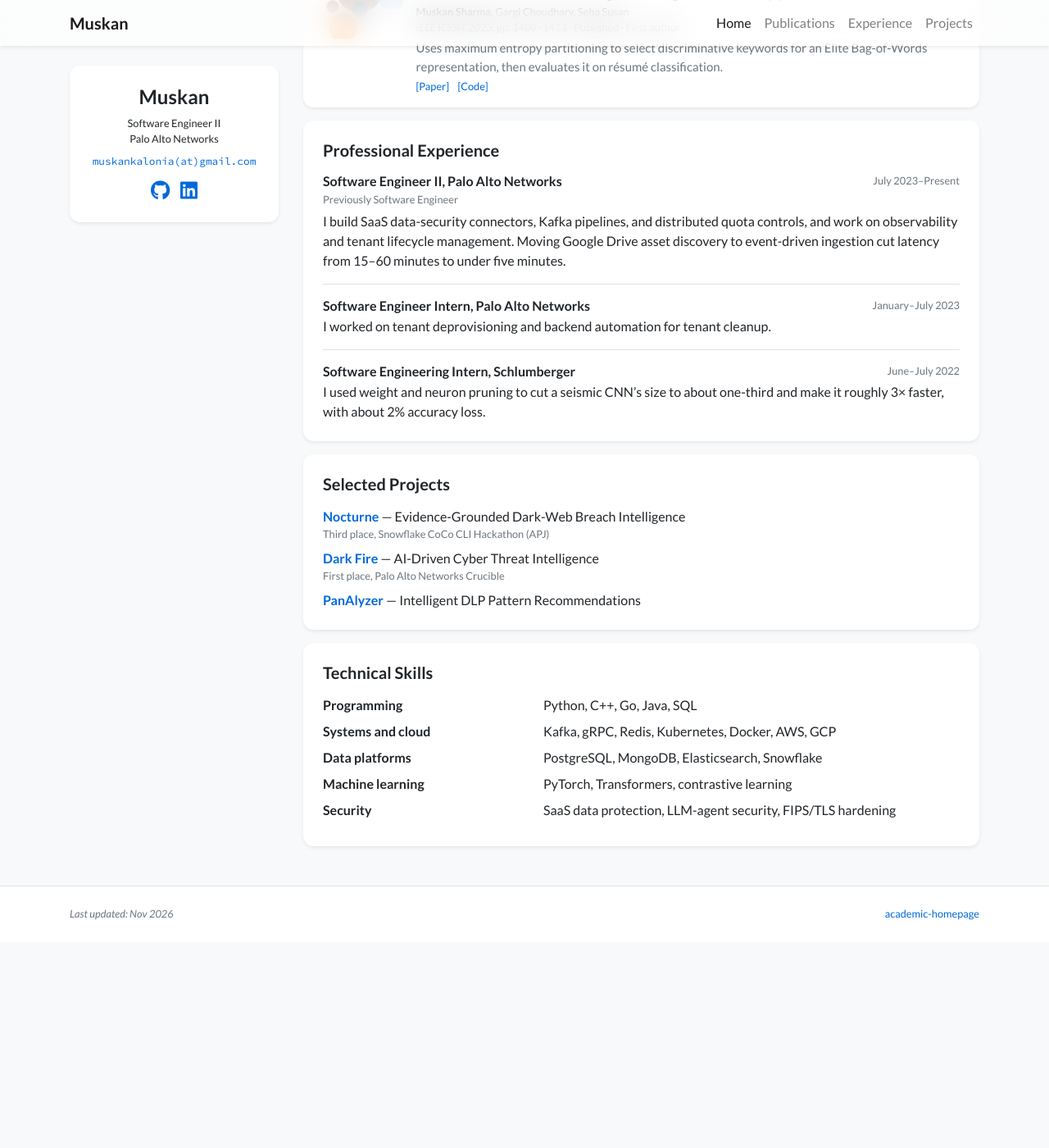
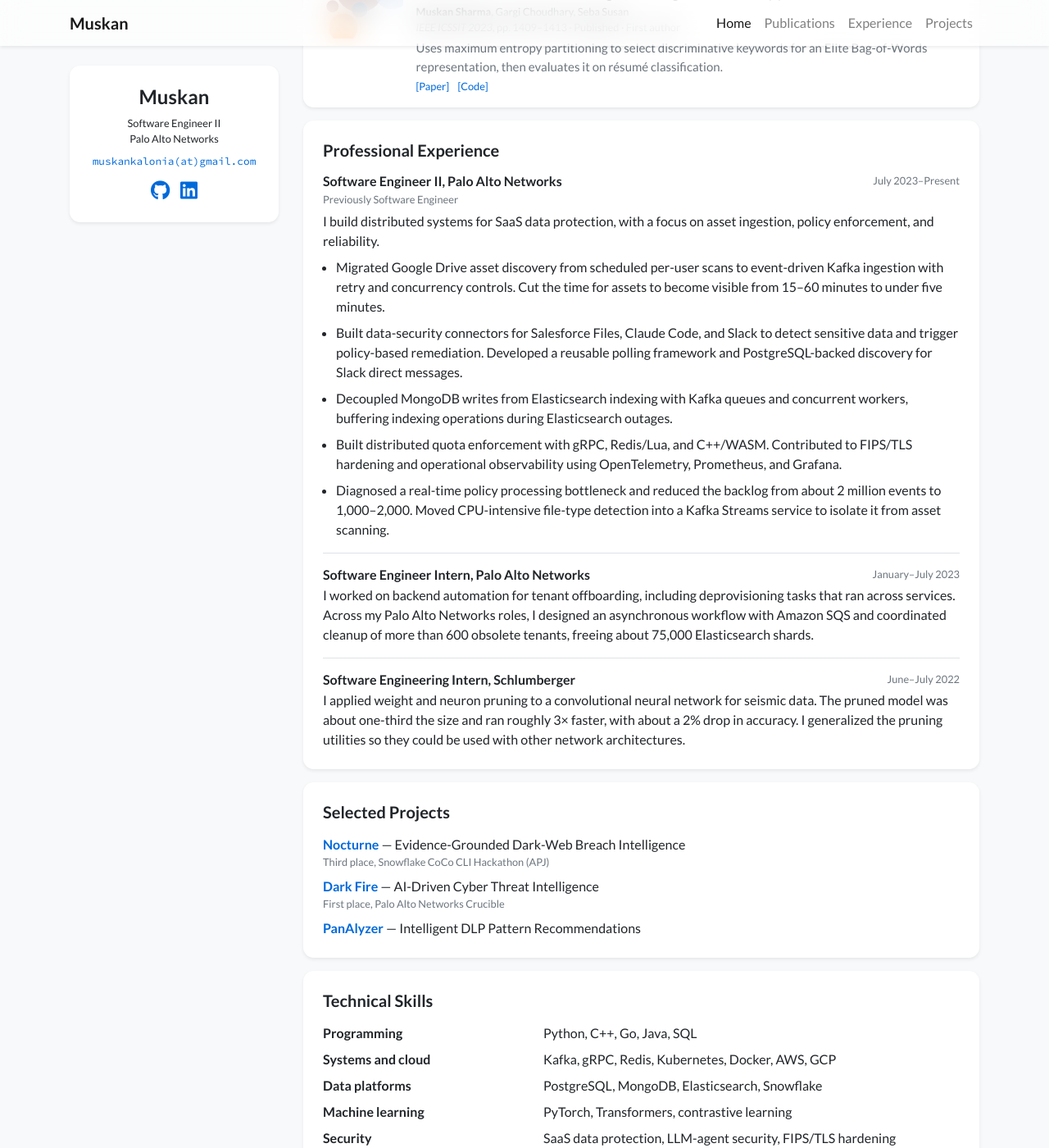
Before and after one commit to Muskankalonia/muskankalonia.github.io, a Jekyll site: the page built from index.html, in a window 1280 px wide and 1400 px high, scrolled down 1277 px. Shown: the whole window at 82% size. Built offline with Jekyll 4.4.1, drawn with Linux system fonts in a browser that asks for light colours; before the commit the page ends 2426 px from its top, so only the background shows below that.

Commit message:
Expand professional experience with engineering highlights

```diff
--- a/_data/experience.yml
+++ b/_data/experience.yml
@@ -3,16 +3,27 @@
   previous: Previously Software Engineer
   date: July 2023–Present
   summary: >-
-    I build SaaS data-security connectors, Kafka pipelines, and distributed quota controls, and work on observability and tenant lifecycle management. Moving Google Drive asset discovery to event-driven ingestion cut latency from 15–60 minutes to under five minutes.
+    I build distributed systems for SaaS data protection, with a focus on asset ingestion, policy enforcement, and reliability.
+  highlights:
+    - >-
+      Migrated Google Drive asset discovery from scheduled per-user scans to event-driven Kafka ingestion with retry and concurrency controls. Cut the time for assets to become visible from 15–60 minutes to under five minutes.
+    - >-
+      Built data-security connectors for Salesforce Files, Claude Code, and Slack to detect sensitive data and trigger policy-based remediation. Developed a reusable polling framework and PostgreSQL-backed discovery for Slack direct messages.
+    - >-
+      Decoupled MongoDB writes from Elasticsearch indexing with Kafka queues and concurrent workers, buffering indexing operations during Elasticsearch outages.
+    - >-
+      Built distributed quota enforcement with gRPC, Redis/Lua, and C++/WASM. Contributed to FIPS/TLS hardening and operational observability using OpenTelemetry, Prometheus, and Grafana.
+    - >-
+      Diagnosed a real-time policy processing bottleneck and reduced the backlog from about 2 million events to 1,000–2,000. Moved CPU-intensive file-type detection into a Kafka Streams service to isolate it from asset scanning.
 
 - organization: Palo Alto Networks
   role: Software Engineer Intern
   date: January–July 2023
   summary: >-
-    I worked on tenant deprovisioning and backend automation for tenant cleanup.
+    I worked on backend automation for tenant offboarding, including deprovisioning tasks that ran across services. Across my Palo Alto Networks roles, I designed an asynchronous workflow with Amazon SQS and coordinated cleanup of more than 600 obsolete tenants, freeing about 75,000 Elasticsearch shards.
 
 - organization: Schlumberger
   role: Software Engineering Intern
   date: June–July 2022
   summary: >-
-    I used weight and neuron pruning to cut a seismic CNN’s size to about one-third and make it roughly 3× faster, with about 2% accuracy loss.
+    I applied weight and neuron pruning to a convolutional neural network for seismic data. The pruned model was about one-third the size and ran roughly 3× faster, with about a 2% drop in accuracy. I generalized the pruning utilities so they could be used with other network architectures.
--- a/index.html
+++ b/index.html
@@ -25,7 +25,14 @@ navbar_title: Home
                         <p class="small text-muted mb-1">{{ item.date }}</p>
                     </div>
                     {% if item.previous %}<p class="small text-muted mb-1">{{ item.previous }}</p>{% endif %}
-                    <p class="mb-0">{{ item.summary }}</p>
+                    <p class="{% if item.highlights %}mb-2{% else %}mb-0{% endif %}">{{ item.summary }}</p>
+                    {% if item.highlights %}
+                    <ul class="pl-3 mb-0">
+                        {% for highlight in item.highlights %}
+                        <li{% unless forloop.last %} class="mb-2"{% endunless %}>{{ highlight }}</li>
+                        {% endfor %}
+                    </ul>
+                    {% endif %}
                 </article>
                 {% endfor %}
             </div>
```
